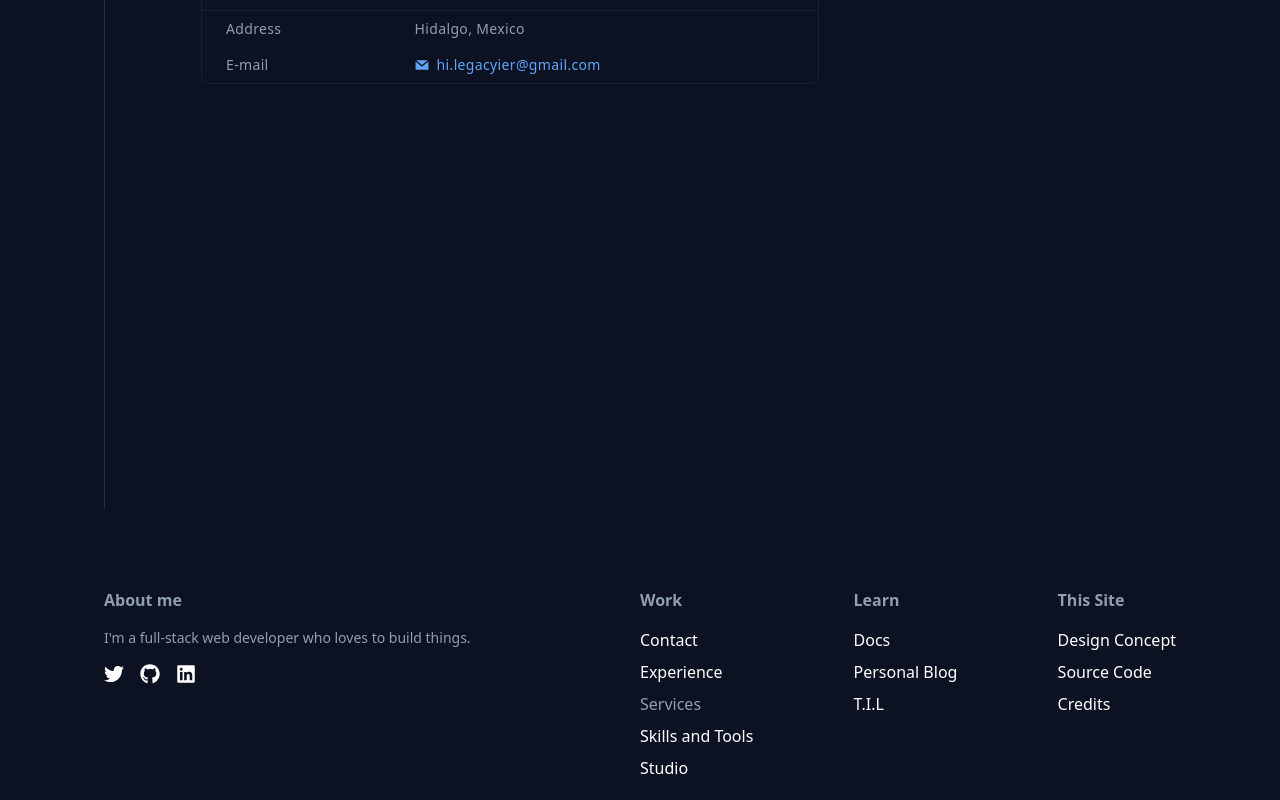
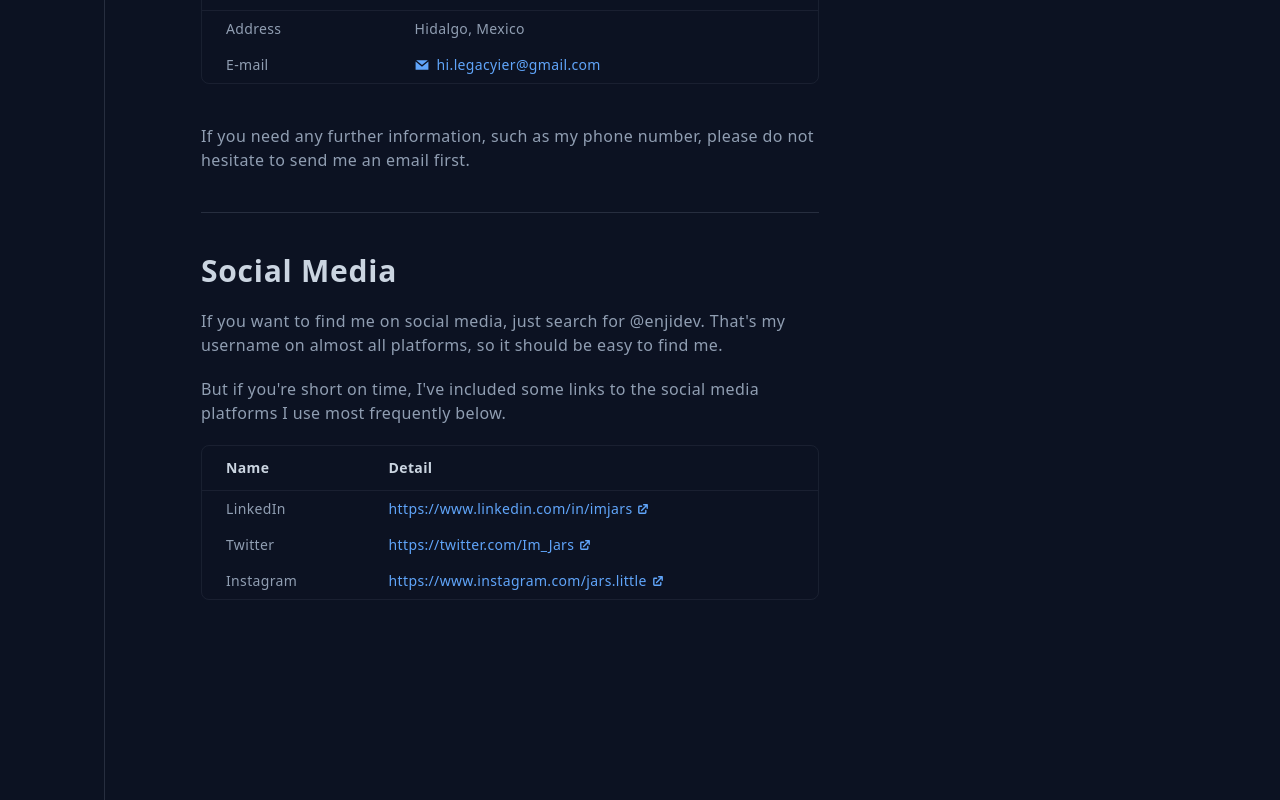
Before and after one commit to ImJars/Development-full-coding, a React (Vite) app: page /contact in a window 1280 px wide. Shown: the part 760-1560 px from the top of the page. Built offline with nearby package versions, Linux system fonts and the light colour scheme.

Commit message:
Add social-media-table

```diff
--- /dev/null
+++ b/src/components/contact/tableSocialMedia.jsx
@@ -0,0 +1,72 @@
+import React from "react";
+import { HiExternalLink } from "react-icons/hi";
+
+function TableSocialMedia() {
+  return (
+    <>
+      <div className="relative overflow-x-auto rounded-lg border border-text-general border-opacity-10 my-10">
+        <table className="w-full">
+          <thead className=" text-text-white-gray text-sm font-bold tracking-wide">
+            <tr className="border-b border-text-general border-opacity-10">
+              <th scope="col" className="px-6 py-3 text-start">
+                Name
+              </th>
+              <th scope="col" className="px-6 py-3 text-start">
+                Detail
+              </th>
+            </tr>
+          </thead>
+          <tbody className="text-text-general text-sm tracking-wide font-normal">
+            <tr>
+              <td className="px-6 py-2">LinkedIn</td>
+              <td className="px-6 py-2">
+                <a
+                    href="https://www.linkedin.com/in/imjars"
+                    className="flex items-center text-text-blue"
+                    target={"_blank"}
+                    rel="noreferrer"
+                >
+                  <span className="inline-block">https://www.linkedin.com/in/imjars </span>
+                  &nbsp;
+                  <HiExternalLink className="inline-block mr-2" />
+                </a>
+              </td>
+            </tr>
+            <tr>
+              <td className="px-6 py-2">Twitter</td>
+              <td className="px-6 py-2">
+                <a
+                    href="https://twitter.com/Im_Jars"
+                    className="flex items-center text-text-blue"
+                    target={"_blank"}
+                    rel="noreferrer"
+                >
+                  <span className="inline-block">https://twitter.com/Im_Jars </span>
+                  &nbsp;
+                  <HiExternalLink className="inline-block mr-2" />
+                </a>
+              </td>
+            </tr>
+            <tr>
+              <td className="px-6 py-2">Instagram</td>
+              <td className="px-6 py-2">
+                <a
+                    href="https://www.instagram.com/jars.little"
+                    className="flex items-center text-text-blue"
+                    target={"_blank"}
+                    rel="noreferrer"
+                >
+                  <span className="inline-block">https://www.instagram.com/jars.little </span>
+                  &nbsp;
+                  <HiExternalLink className="inline-block mr-2" />
+                </a>
+              </td>
+            </tr>
+          </tbody>
+        </table>
+      </div>
+    </>
+  );
+}
+
+export default TableSocialMedia;
--- a/src/contact.jsx
+++ b/src/contact.jsx
@@ -1,6 +1,7 @@
 import React from "react";
 import IndexContact from "./components/contact/indexContact";
 import TableContact from "./components/contact/tableContact";
+import TableSocialMedia from "./components/contact/tableSocialMedia";
 import Wraped from "./components/wraped";
 import Footer from "./footer";
 
@@ -37,13 +38,32 @@ function Contact() {
                     I appreciate your understanding in using this responsibly.
                   </p>
                 </div>
-                <div
-                  className="mt-8"
-                >
+                <div className="mt-8 border-b border-text-general border-opacity-20 pb-10">
                   <h1 className="text-text-white-gray text-3xl font-bold tracking-wide">
                     Contact
                   </h1>
                   <TableContact />
+                  <h1 className="text-text-general text-base tracking-wide mt-5">
+                    If you need any further information, such as my phone
+                    number, please do not hesitate to send me an email first.
+                  </h1>
+                </div>
+                <div
+                  className="mt-10 space-y-5 text-text-general text-base tracking-wide"
+                >
+                  <h1 className="text-text-white-gray text-3xl font-bold tracking-wide">
+                    Social Media
+                  </h1>
+                  <p>
+                    If you want to find me on social media, just search for
+                    @enjidev. That's my username on almost all platforms, so it
+                    should be easy to find me.
+                  </p>
+                  <p>
+                    But if you're short on time, I've included some links to the
+                    social media platforms I use most frequently below.
+                  </p>
+                  <TableSocialMedia />
                 </div>
               </div>
             </div>
```
